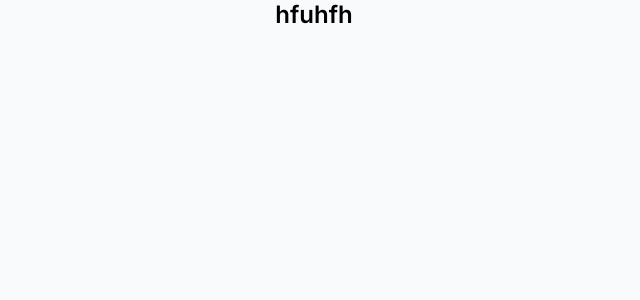
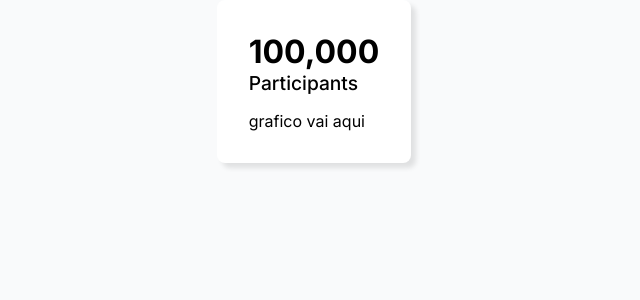
Before and after one commit to jessicagbsg/challenge-front-end, a Next.js app: page / in a window 1280 px wide. Shown: the top 300 px of the page, without its empty margins (326-966 px from the left). Built offline with nearby package versions, Linux system fonts and the light colour scheme.

Commit message:
feat: card style and layout

```diff
--- a/app/_components/Card/Card.styles.ts
+++ b/app/_components/Card/Card.styles.ts
@@ -1,3 +1,27 @@
 import styled from 'styled-components'
 
-export const AlertNotificationContainer = styled.div``
+export const StyledContainer = styled.div`
+  background-color: var(--white);
+  padding: 2rem;
+  border-radius: 8px;
+  box-shadow: 5px 5px 5px rgba(0, 0, 0, 0.1);
+`
+
+export const StyledTitle = styled.h2`
+  font-size: 2rem;
+  font-weight: 700;
+`
+
+export const StyledSubtitle = styled.h3`
+  font-size: 1.2rem;
+  font-weight: 500;
+`
+
+export const StyledTitleSection = styled.h4`
+  font-size: 1rem;
+  font-weight: 500;
+`
+
+export const StyledContent = styled.div`
+  margin-top: 1rem;
+`
--- a/app/_components/Card/Card.tsx
+++ b/app/_components/Card/Card.tsx
@@ -1,3 +1,26 @@
-export const Card = () => {
-  return <div>Card</div>
+'use client'
+
+import {
+  StyledContainer,
+  StyledContent,
+  StyledSubtitle,
+  StyledTitle,
+  StyledTitleSection,
+} from './Card.styles'
+import { ICardProps } from './types'
+
+export const Card = ({
+  title,
+  subtitle,
+  titleSection,
+  children,
+}: ICardProps) => {
+  return (
+    <StyledContainer>
+      <StyledTitle>{title}</StyledTitle>
+      <StyledSubtitle>{subtitle}</StyledSubtitle>
+      <StyledTitleSection>{titleSection}</StyledTitleSection>
+      <StyledContent>{children}</StyledContent>
+    </StyledContainer>
+  )
 }
--- /dev/null
+++ b/app/_components/Card/types.ts
@@ -0,0 +1,6 @@
+export interface ICardProps {
+  title?: string
+  subtitle?: string
+  titleSection?: string
+  children: React.ReactNode
+}
--- a/app/page.tsx
+++ b/app/page.tsx
@@ -1,7 +1,12 @@
+import { Card } from './_components/Card'
+
 export default function Home() {
   return (
     <main>
-      <h2>hfuhfh</h2>
+      <Card title="100,000" subtitle="Participants">
+        {' '}
+        grafico vai aqui
+      </Card>
     </main>
   )
 }
```
